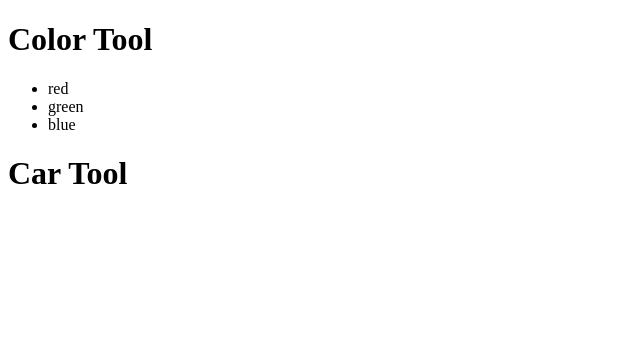
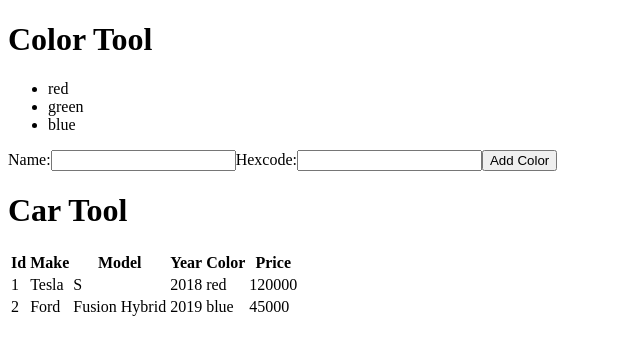
Before and after one commit to t4d-classes/applied-javascript_05162022, a JavaScript app in the folder react-app/: page / in a window 1280 px wide. Shown: the top 354 px of the page, without its empty margins (0-640 px from the left). Built offline with nearby package versions, Linux system fonts and the light colour scheme.

Commit message:
add initial color form

```diff
--- /dev/null
+++ b/react-app/src/components/CarTable.js
@@ -0,0 +1,23 @@
+import { CarViewRow } from "./CarViewRow";
+
+export const CarTable = ({ cars }) => {
+
+  return (
+    <table>
+      <thead>
+        <tr>
+          <th>Id</th>
+          <th>Make</th>
+          <th>Model</th>
+          <th>Year</th>
+          <th>Color</th>
+          <th>Price</th>
+        </tr>
+      </thead>
+      <tbody>
+        {cars.map(car => <CarViewRow key={car.id} car={car} />)}
+      </tbody>
+    </table>
+  );
+
+};
--- a/react-app/src/components/CarTool.js
+++ b/react-app/src/components/CarTool.js
@@ -1,9 +1,13 @@
-export const CarTool = () => {
+import { ToolHeader } from './ToolHeader';
+import { CarTable } from "./CarTable";
+
+export const CarTool = ({ cars }) => {
 
   return (
-    <header>
-      <h1>Car Tool</h1>
-    </header>
+    <>
+      <ToolHeader headerText="Car Tool" />
+      <CarTable cars={cars} />
+    </>
   );
 
 };
--- /dev/null
+++ b/react-app/src/components/CarViewRow.js
@@ -0,0 +1,15 @@
+export const CarViewRow = ({ car }) => {
+
+  return (
+    <tr>
+      <td>{car.id}</td>
+      <td>{car.make}</td>
+      <td>{car.model}</td>
+      <td>{car.year}</td>
+      <td>{car.color}</td>
+      <td>{car.price}</td>
+    </tr>
+  );
+
+
+};
--- /dev/null
+++ b/react-app/src/components/ColorForm.js
@@ -0,0 +1,21 @@
+export const ColorForm = ({ buttonText }) => {
+
+  return (
+    <form>
+      <label>
+        Name:
+        <input type="text" />
+      </label>
+      <label>
+        Hexcode:
+        <input type="text" />
+      </label>
+      <button type="button">{buttonText}</button>
+    </form>
+  );
+
+};
+
+ColorForm.defaultProps = {
+  buttonText: "Submit Color",
+};
--- /dev/null
+++ b/react-app/src/components/ColorList.js
@@ -0,0 +1,9 @@
+export const ColorList = ({ colors }) => {
+
+  return (
+    <ul>
+      {colors.map(({ id, name }) => <li key={id}>{name}</li>)}
+    </ul>
+  );
+
+};
--- a/react-app/src/components/ColorTool.js
+++ b/react-app/src/components/ColorTool.js
@@ -1,15 +1,16 @@
 import PropTypes from 'prop-types';
+
+import { ToolHeader } from './ToolHeader';
+import { ColorList } from './ColorList';
+import { ColorForm } from './ColorForm';
 
 export const ColorTool = ({ colors }) => {
 
   return (
     <>
-      <header>
-        <h1>Color Tool</h1>
-      </header>
-      <ul>
-        {colors.map(({ id, name }) => <li key={id}>{name}</li>)}
-      </ul>
+      <ToolHeader headerText="Color Tool" />
+      <ColorList colors={colors} />
+      <ColorForm buttonText="Add Color" />
     </>
   );
 };
--- /dev/null
+++ b/react-app/src/components/ToolHeader.js
@@ -0,0 +1,7 @@
+export const ToolHeader = ({ headerText }) => {
+  return (
+    <header>
+      <h1>{headerText}</h1>
+    </header>
+  );
+}
--- a/react-app/src/index.js
+++ b/react-app/src/index.js
@@ -9,12 +9,16 @@
   { id: 3, name: "blue", hexcode: '0000ff' },
 ];
 
+const cars = [
+  { id: 1, make: 'Tesla', model: 'S', year: 2018, color: 'red', price: 120000 },
+  { id: 2, make: 'Ford', model: 'Fusion Hybrid', year: 2019, color: 'blue', price: 45000 }
+]
+
 const root = createRoot(document.querySelector('#root'));
 
-// root.render(React.createElement(ColorTool));
 root.render(
   <>
     <ColorTool colors={colorList} />
-    <CarTool />
+    <CarTool cars={cars} />
   </>
 );
```
